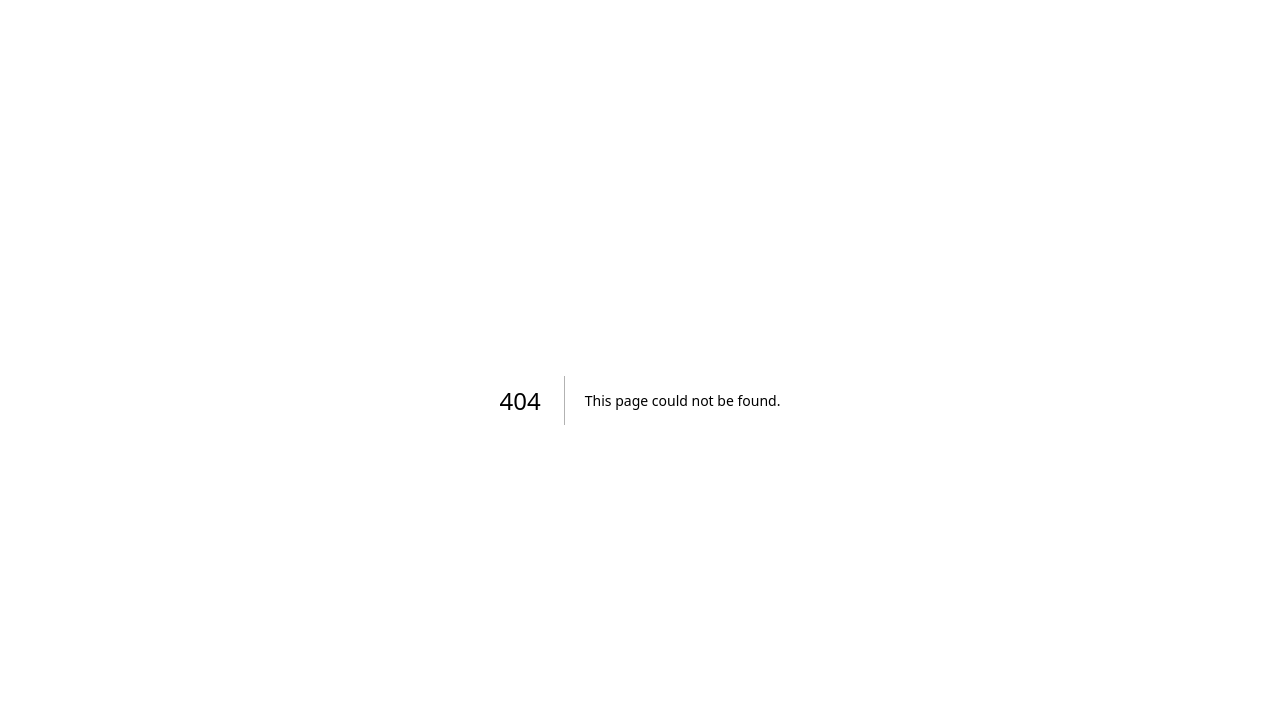
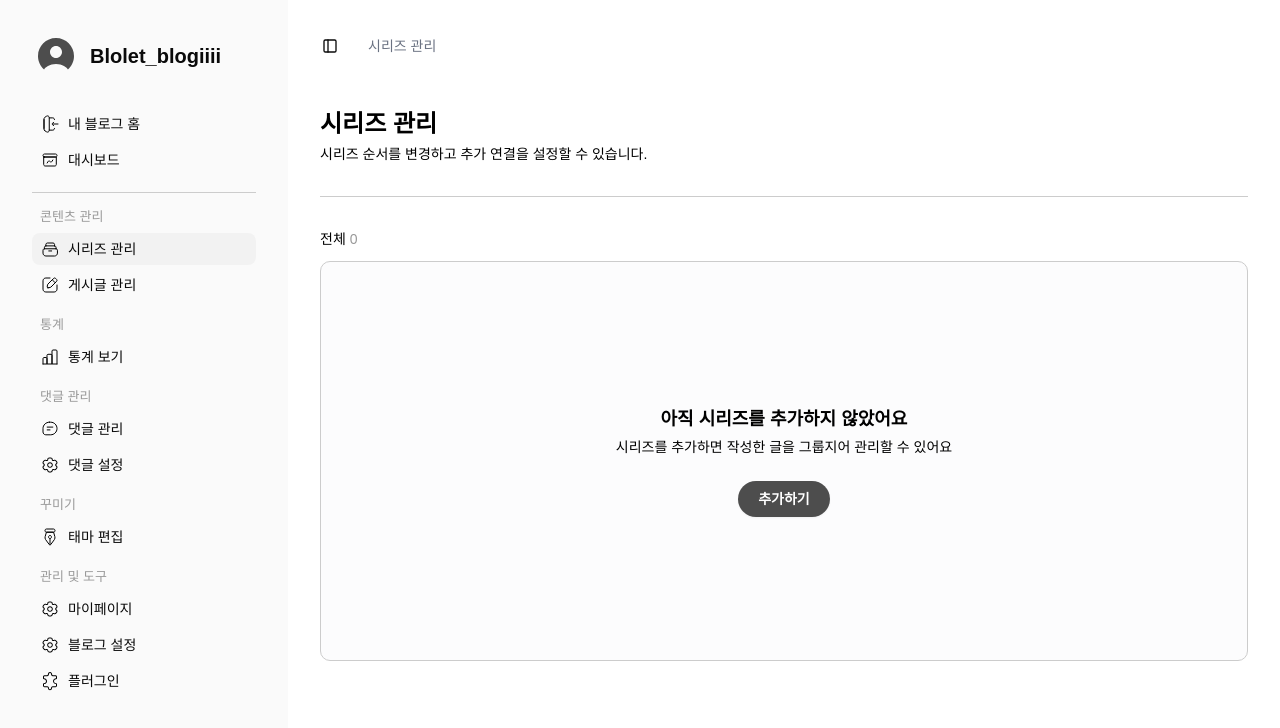
Before and after one commit to nettee-space/nettee-blolet-frontend, a Next.js app: page /admin/series in a window 1280 px wide. Before the commit this address had no page. Shown: the top 728 px of the page. Built offline with nearby package versions, Linux system fonts and the light colour scheme.

Commit message:
feat: 시리즈 관리 페이지 생성

```diff
--- a/src/app/admin/layout.tsx
+++ b/src/app/admin/layout.tsx
@@ -1,6 +1,11 @@
+'use client';
+
 import Image from 'next/image';
+import Link from 'next/link';
+import { usePathname } from 'next/navigation';
+
+import { Separator } from '@/components/ui/separator';
 import {
-  SidebarProvider,
   Sidebar,
   SidebarContent,
   SidebarGroup,
@@ -11,51 +16,126 @@ import {
   SidebarMenu,
   SidebarMenuButton,
   SidebarMenuItem,
+  SidebarProvider,
   SidebarTrigger,
 } from '@/components/ui/sidebar';
-import { Separator } from '@/components/ui/separator';
 
 const menuGroups = [
   {
     label: null,
     items: [
-      { icon: '/icons/home.svg', label: '내 블로그 홈', alt: 'Home', hasHover: true },
-      { icon: '/icons/dashboard.svg', label: '대시보드', alt: 'Dashboard', hasHover: false },
+      {
+        icon: '/icons/home.svg',
+        label: '내 블로그 홈',
+        alt: 'Home',
+        href: '/admin',
+      },
+      {
+        icon: '/icons/dashboard.svg',
+        label: '대시보드',
+        alt: 'Dashboard',
+        href: '/admin/dashboard',
+      },
     ],
   },
   {
     label: '콘텐츠 관리',
     items: [
-      { icon: '/icons/series.svg', label: '시리즈 관리', alt: 'Series', hasHover: false },
-      { icon: '/icons/post.svg', label: '게시글 관리', alt: 'Post', hasHover: false },
+      {
+        icon: '/icons/series.svg',
+        label: '시리즈 관리',
+        alt: 'Series',
+        href: '/admin/series',
+      },
+      {
+        icon: '/icons/post.svg',
+        label: '게시글 관리',
+        alt: 'Post',
+        href: '/admin/posts',
+      },
     ],
   },
   {
     label: '통계',
-    items: [{ icon: '/icons/calc.svg', label: '통계 보기', alt: 'Statistics', hasHover: false }],
+    items: [
+      {
+        icon: '/icons/calc.svg',
+        label: '통계 보기',
+        alt: 'Statistics',
+        href: '/admin/stats',
+      },
+    ],
   },
   {
     label: '댓글 관리',
     items: [
-      { icon: '/icons/comment.svg', label: '댓글 관리', alt: 'Comment', hasHover: false },
-      { icon: '/icons/setting.svg', label: '댓글 설정', alt: 'Setting', hasHover: false },
+      {
+        icon: '/icons/comment.svg',
+        label: '댓글 관리',
+        alt: 'Comment',
+        href: '/admin/comments',
+      },
+      {
+        icon: '/icons/setting.svg',
+        label: '댓글 설정',
+        alt: 'Setting',
+        href: '/admin/comment-settings',
+      },
     ],
   },
   {
     label: '꾸미기',
-    items: [{ icon: '/icons/theme.svg', label: '태마 편집', alt: 'Theme', hasHover: false }],
+    items: [
+      {
+        icon: '/icons/theme.svg',
+        label: '태마 편집',
+        alt: 'Theme',
+        href: '/admin/themes',
+      },
+    ],
   },
   {
     label: '관리 및 도구',
     items: [
-      { icon: '/icons/setting.svg', label: '마이페이지', alt: 'My Page', hasHover: false },
-      { icon: '/icons/setting.svg', label: '블로그 설정', alt: 'Blog Setting', hasHover: false },
-      { icon: '/icons/plugin.svg', label: '플러그인', alt: 'Plugin', hasHover: false },
+      {
+        icon: '/icons/setting.svg',
+        label: '마이페이지',
+        alt: 'My Page',
+        href: '/admin/profile',
+      },
+      {
+        icon: '/icons/setting.svg',
+        label: '블로그 설정',
+        alt: 'Blog Setting',
+        href: '/admin/settings',
+      },
+      {
+        icon: '/icons/plugin.svg',
+        label: '플러그인',
+        alt: 'Plugin',
+        href: '/admin/plugins',
+      },
     ],
   },
 ];
 
+const breadcrumbMap: Record<string, { current: string }> = {
+  '/admin': { current: '내 블로그 홈' },
+  '/admin/dashboard': { current: '대시보드' },
+  '/admin/series': { current: '시리즈 관리' },
+  '/admin/posts': { current: '게시글 관리' },
+  '/admin/stats': { current: '통계 보기' },
+  '/admin/comments': { current: '댓글 관리' },
+  '/admin/comment-settings': { current: '댓글 설정' },
+  '/admin/themes': { current: '태마 편집' },
+  '/admin/profile': { current: '마이페이지' },
+  '/admin/settings': { current: '블로그 설정' },
+  '/admin/plugins': { current: '플러그인' },
+};
+
 function AdminSidebar() {
+  const pathname = usePathname();
+
   return (
     <Sidebar>
       <SidebarHeader className='mb-2 px-8 pt-8'>
@@ -85,9 +165,15 @@ function AdminSidebar() {
               )}
               <SidebarGroupContent>
                 <SidebarMenu>
-                  {group.items.map((item, itemIndex) => (
+                  {group.items.map((item, itemIndex) => {
+                    const isActive = pathname === item.href;
+                    return (
                       <SidebarMenuItem key={itemIndex}>
-                      <SidebarMenuButton className={item.hasHover ? 'hover:bg-[#F2F2F2]' : ''}>
+                        <SidebarMenuButton
+                          asChild
+                          className={`hover:bg-[#F2F2F2] ${isActive ? 'bg-[#F2F2F2]' : ''}`}
+                        >
+                          <Link href={item.href}>
                             <Image
                               src={item.icon}
                               alt={item.alt}
@@ -96,9 +182,11 @@ function AdminSidebar() {
                               className='size-5'
                             />
                             <span>{item.label}</span>
+                          </Link>
                         </SidebarMenuButton>
                       </SidebarMenuItem>
-                  ))}
+                    );
+                  })}
                 </SidebarMenu>
               </SidebarGroupContent>
             </SidebarGroup>
@@ -110,16 +198,24 @@ function AdminSidebar() {
 }
 
 export default function AdminLayout({ children }: { children: React.ReactNode }) {
+  const pathname = usePathname();
+  const breadcrumb = breadcrumbMap[pathname];
+
   return (
     <SidebarProvider>
       <div className='flex h-screen w-full'>
         <AdminSidebar />
         <SidebarInset>
-          <header className='flex h-16 shrink-0 items-center gap-2 px-4'>
+          <header className='flex shrink-0 items-center gap-2 p-8'>
             <SidebarTrigger className='-ml-1' />
-            <div className='ml-auto'>{/* 헤더 컨텐츠 */}</div>
+
+            {breadcrumb && (
+              <nav className='ml-4 flex items-center text-sm text-gray-500'>
+                <span>{breadcrumb.current}</span>
+              </nav>
+            )}
           </header>
-          <div className='flex flex-1 flex-col gap-4 p-4'>{children}</div>
+          <div className='flex flex-1 flex-col gap-4 px-8 py-4'>{children}</div>
         </SidebarInset>
       </div>
     </SidebarProvider>
--- /dev/null
+++ b/src/app/admin/series/page.tsx
@@ -0,0 +1,34 @@
+import { Button } from '@/components/ui/button';
+import { Separator } from '@/components/ui/separator';
+
+export default function SeriesPage() {
+  return (
+    <div className='mx-auto w-full max-w-5xl'>
+      <div className='space-y-1 text-black'>
+        <h1 className='text-2xl font-bold'>시리즈 관리</h1>
+        <p className='text-sm'>시리즈 순서를 변경하고 추가 연결을 설정할 수 있습니다.</p>
+      </div>
+
+      <Separator className='my-8 bg-[#CCCCCC]' />
+
+      <div className='mb-3'>
+        <div className='flex items-center gap-1'>
+          <span className='text-sm text-black'>전체</span>
+          <span className='text-sm text-[#999999]'>0</span>
+        </div>
+      </div>
+
+      <div className='flex h-[400px] items-center justify-center rounded-lg border border-[#CCCCCC] bg-gray-50/50'>
+        <div className='max-w-md text-center'>
+          <h3 className='mb-1 text-lg font-bold text-black'>아직 시리즈를 추가하지 않았어요</h3>
+          <p className='mb-6 text-sm font-medium text-black'>
+            시리즈를 추가하면 작성한 글을 그룹지어 관리할 수 있어요
+          </p>
+          <Button className='rounded-full bg-[#4D4D4D] px-5 py-1 font-semibold text-white'>
+            추가하기
+          </Button>
+        </div>
+      </div>
+    </div>
+  );
+}
```
Lines whose indentation alone changed are shown as unchanged.
